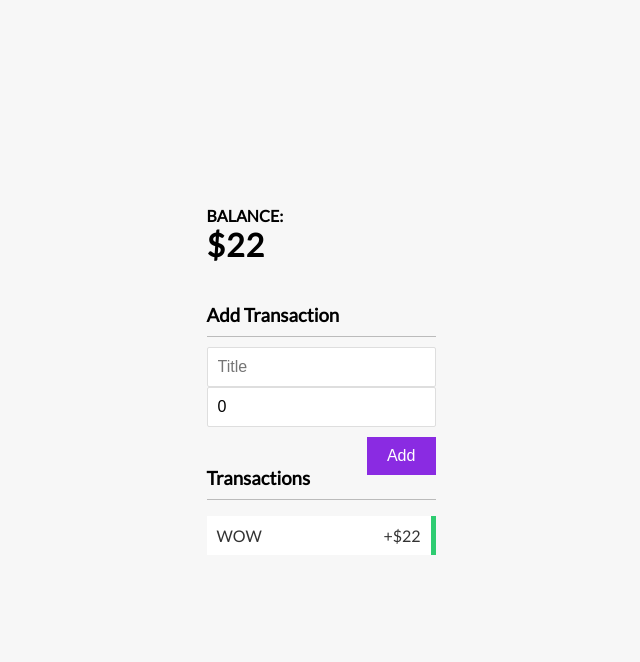
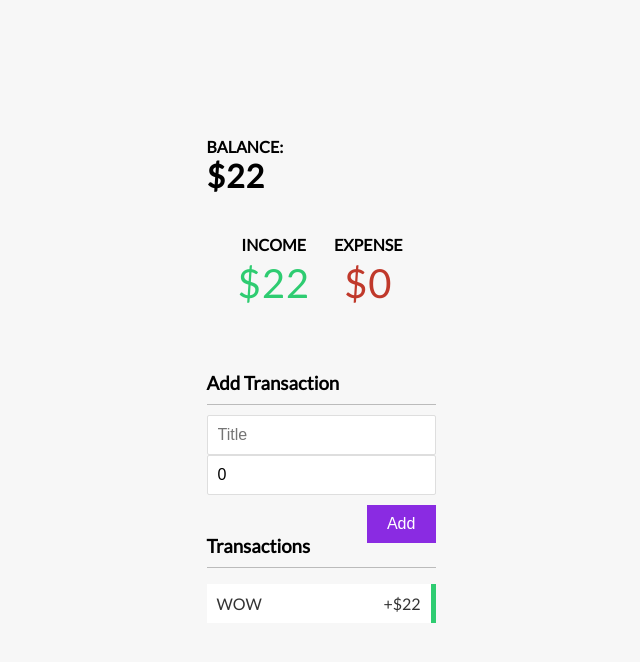
Before and after one commit to usamasubhani/expense-tracker-2, a React (Create React App) app: page / in a window 1280 px wide. Shown: the top 662 px of the page, without its empty margins (319-959 px from the left). Built offline with nearby package versions, Linux system fonts and the light colour scheme.

Commit message:
Add IncomeExpenses component

```diff
--- a/src/App.tsx
+++ b/src/App.tsx
@@ -7,6 +7,7 @@ import TransactionsList from './components/TransactionsList';
 
 import { GlobalProvider } from './context/GlobalContext';
 import Balance from './components/Balance';
+import IncomeExpenses from './components/IncomeExpenses';
 // import AppReducer from './context/AppReducer';
 function App() {
 
@@ -15,6 +16,7 @@ function App() {
     {/* <AppContextProvider value={{transactions: state.transactions}}> */}
       <div className="App">
         <Balance />
+        <IncomeExpenses />
         <NewTransaction />
         <TransactionsList />
       </div>
--- /dev/null
+++ b/src/components/IncomeExpenses.tsx
@@ -0,0 +1,28 @@
+import React, { useContext } from 'react';
+import { GlobalContext } from '../context/GlobalContext'
+
+export const IncomeExpenses = () => {
+    const { transactions } = useContext(GlobalContext);
+
+    // Calculate income and expenses
+    const transactioAmounts = transactions.map(transaction => transaction.amount);
+    const income = transactioAmounts.filter(i => i>0).reduce((a, b) => (a+b), 0);
+    const expense = -transactioAmounts.filter(i => i<0).reduce((a, b) => (a+b), 0);
+
+    return (
+        <div>
+            <div className="inc-exp-container">
+                <div>
+                    <h4>Income</h4>
+                    <p className="money plus">${income}</p>
+                </div>
+                <div>
+                    <h4>Expense</h4>
+                    <p className="money minus">${expense}</p>
+                </div>
+            </div>
+        </div>
+    )
+}
+
+export default IncomeExpenses;
```
